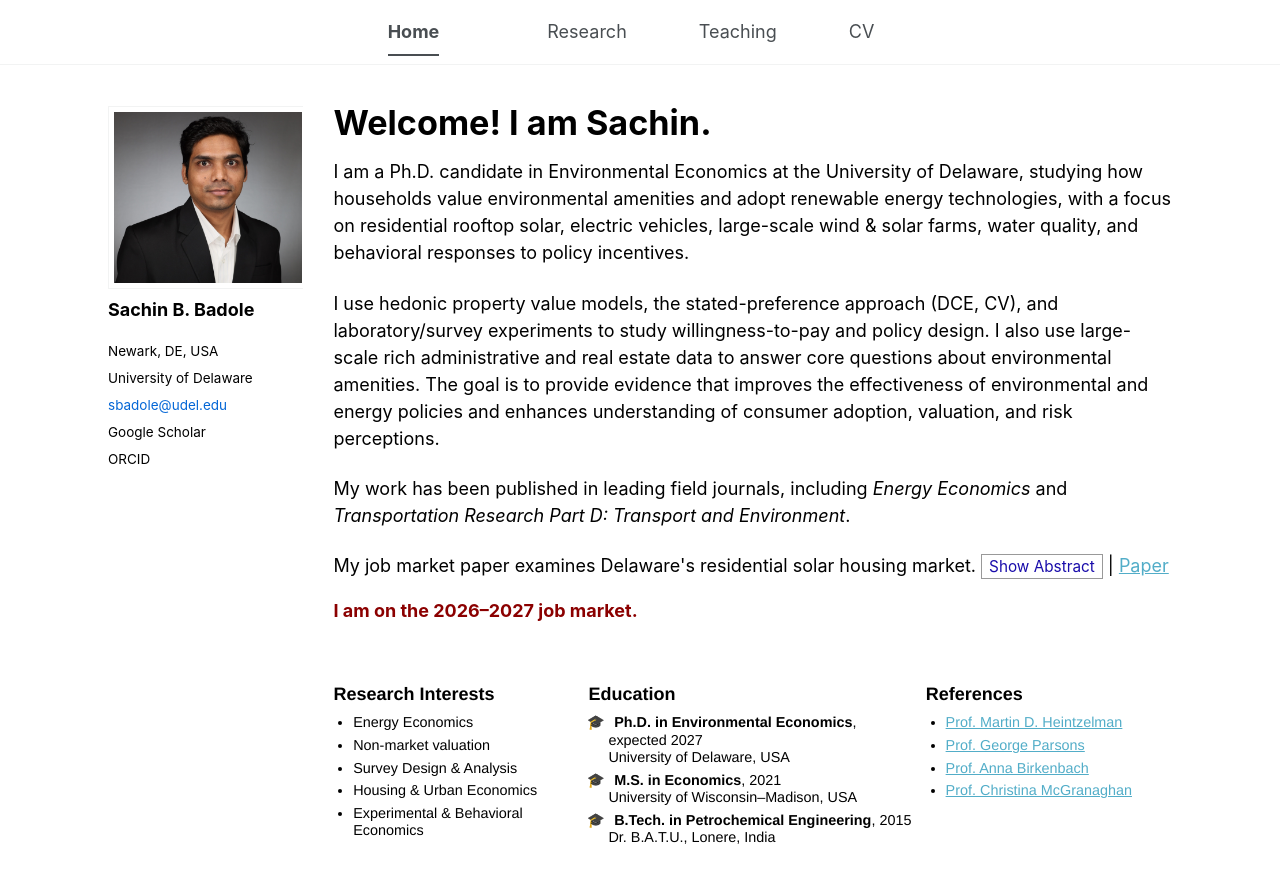
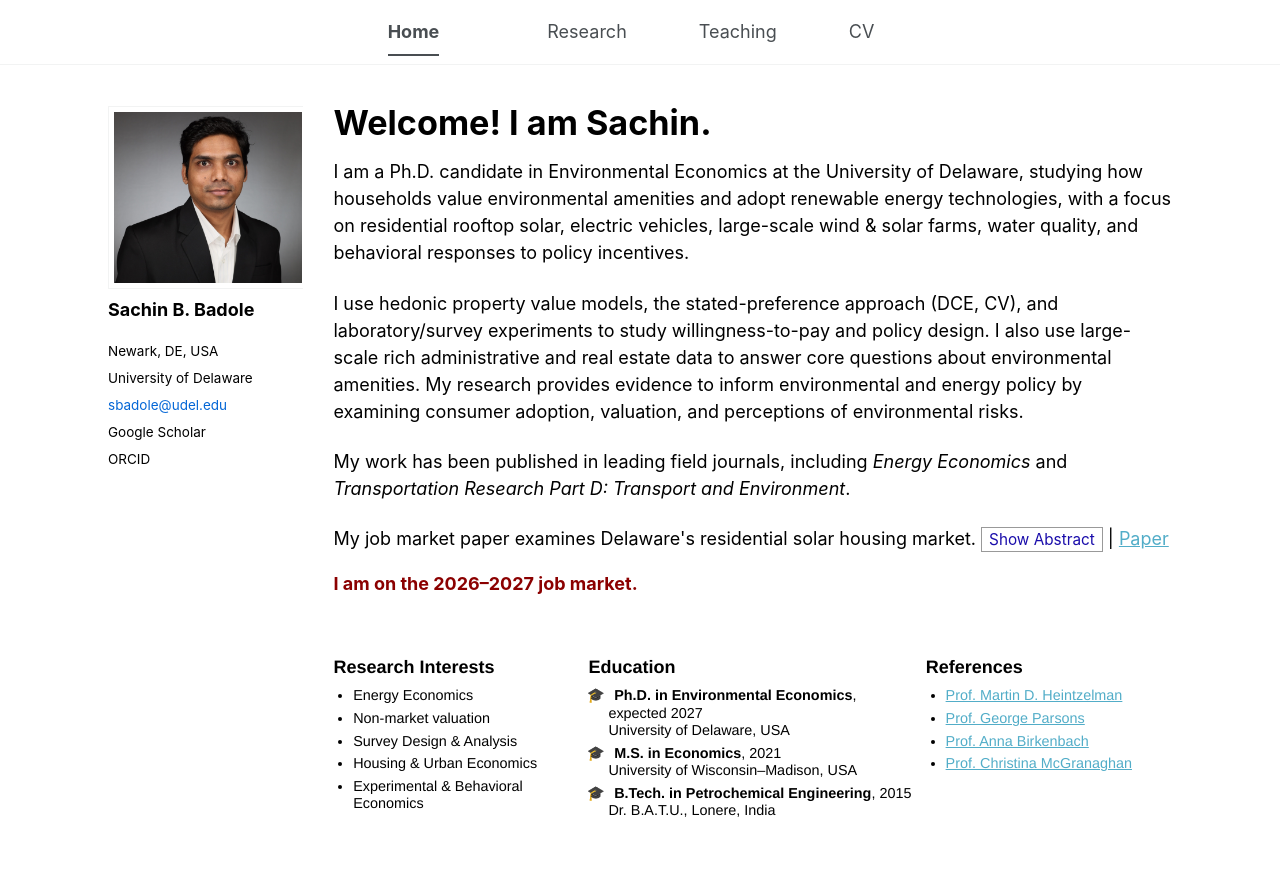
Before and after one commit to sachin-b-badole/sachin-b-badole.github.io, a Jekyll site: the page built from _pages/about.md, in a window 1280 px wide and 1050 px high. Shown: the top 883 px of the window. Built offline with Jekyll 4.4.1, drawn with Linux system fonts in a browser that asks for light colours.

Commit message:
Update about.md

```diff
--- a/_pages/about.md
+++ b/_pages/about.md
@@ -11,7 +11,7 @@
 
 I am a Ph.D. candidate in Environmental Economics at the University of Delaware, studying how households value environmental amenities and adopt renewable energy technologies, with a focus on residential rooftop solar, electric vehicles, large-scale wind & solar farms, water quality, and behavioral responses to policy incentives.
 
-I use hedonic property value models, the stated-preference approach (DCE, CV), and laboratory/survey experiments to study willingness-to-pay and policy design. I also use large-scale rich administrative and real estate data to answer core questions about environmental amenities. The goal is to provide evidence that improves the effectiveness of environmental and energy policies and enhances understanding of consumer adoption, valuation, and risk perceptions.
+I use hedonic property value models, the stated-preference approach (DCE, CV), and laboratory/survey experiments to study willingness-to-pay and policy design. I also use large-scale rich administrative and real estate data to answer core questions about environmental amenities. My research provides evidence to inform environmental and energy policy by examining consumer adoption, valuation, and perceptions of environmental risks.
 
 My work has been published in leading field journals, including *Energy Economics* and *Transportation Research Part D: Transport and Environment*.
 
```
